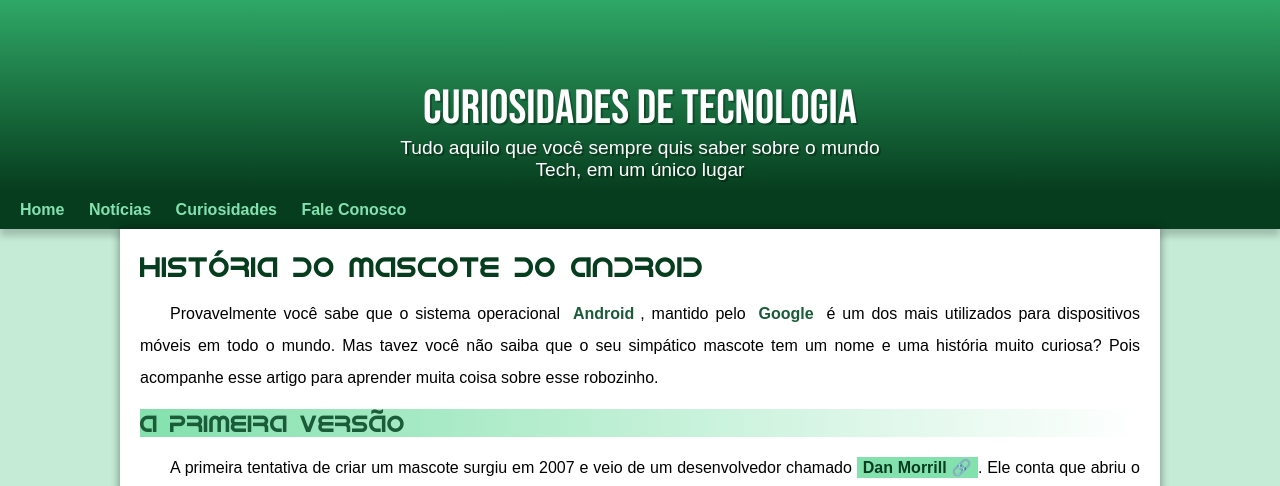
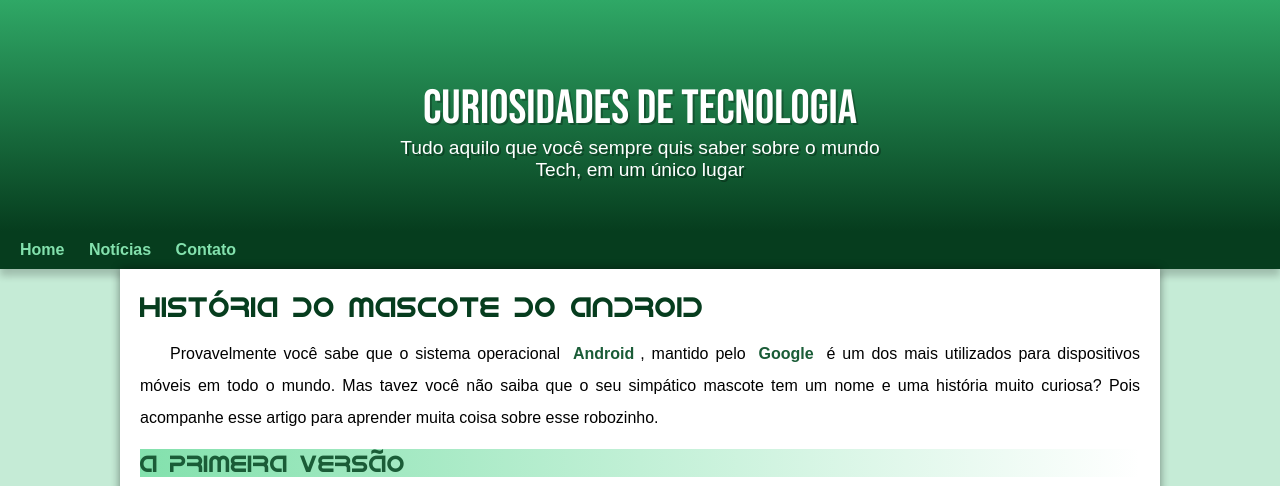
Before and after one commit to Kabatgnt/html-css, a plain HTML site: page dv/dv010/android.html in a window 1280 px wide. Shown: the top 486 px of the page. Drawn offline with Linux system fonts and the light colour scheme.

Commit message:
Atualização

```diff
--- a/dv/dv010/android.html
+++ b/dv/dv010/android.html
@@ -15,8 +15,7 @@
         <nav>
             <a href="#">Home</a>
             <a href="#">Notícias</a>
-            <a href="#">Curiosidades</a>
-            <a href="#">Fale Conosco</a>
+            <a href="#">Contato</a>
         </nav>
         <main>
             <article>
--- a/dv/dv010/estilo/style.css
+++ b/dv/dv010/estilo/style.css
@@ -59,7 +59,7 @@
     font-size: 1.2em;
     max-width: 500px;
     margin: auto;
-    padding-bottom: 10px;
+    padding-bottom: 50px;
     padding-right: 10px;
     padding-left: 10px;
     text-shadow: 2px 2px 0 rgba(0, 0, 0, 0.315);
```
